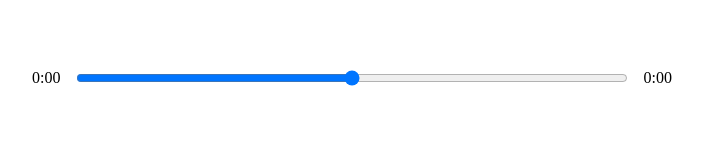
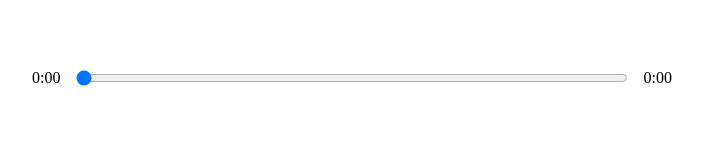
Before and after one commit to biZan7X/chillhop_player, a React (Create React App) app: page / in a window 1280 px wide. Shown: the part 482-638 px from the top of the page, without its empty margins (288-991 px from the left). Built offline with nearby package versions, Linux system fonts and the light colour scheme.

Commit message:
feat - drag handler

```diff
--- a/src/components/Player.jsx
+++ b/src/components/Player.jsx
@@ -7,8 +7,10 @@ import {
 	faStepForward,
 	faStepBackward,
 } from "@fortawesome/free-solid-svg-icons";
+//&actions
+import { setCurrentTime } from "../actions";
 
-const Player = ({ currentSong, audioRef, songInfo }) => {
+const Player = ({ currentSong, audioRef, songInfo, setCurrentTime }) => {
 	const onClickHandler = () => {
 		audioRef.current.play(); //current : audio
 	};
@@ -19,11 +21,25 @@ const Player = ({ currentSong, audioRef, songInfo }) => {
 		);
 	};
 
+	const dragHandler = (e) => {
+		//* updating the state & display
+		setCurrentTime(e.target.value);
+
+		//* updating the audio
+		audioRef.current.currentTime = e.target.value;
+	};
+
 	return (
 		<div className="player-container">
 			<div className="display">
 				<p>{getTime(songInfo.currentTime)}</p>
-				<input type="range" />
+				<input
+					min={0}
+					max={isNaN(songInfo.duration) ? 0 : songInfo.duration}
+					value={isNaN(songInfo.currentTime) ? 0 : songInfo.currentTime}
+					onChange={dragHandler}
+					type="range"
+				/>
 				<p>{getTime(songInfo.duration)}</p>
 			</div>
 
@@ -40,4 +56,4 @@ const mapStateToProp = (state) => {
 	return { currentSong: state.currentSong, songInfo: state.songInfo };
 };
 
-export default connect(mapStateToProp)(Player);
+export default connect(mapStateToProp, { setCurrentTime })(Player);
--- a/src/reducers/index.js
+++ b/src/reducers/index.js
@@ -12,7 +12,7 @@ const currentSongReducer = (state = null, action) => {
 const songObject = {
 	currentTime: 0.0,
 	duration: 0.0,
-	percentage: 0,
+	percentage: parseInt("0"),
 };
 
 const songInfoReducer = (state = songObject, action) => {
```
